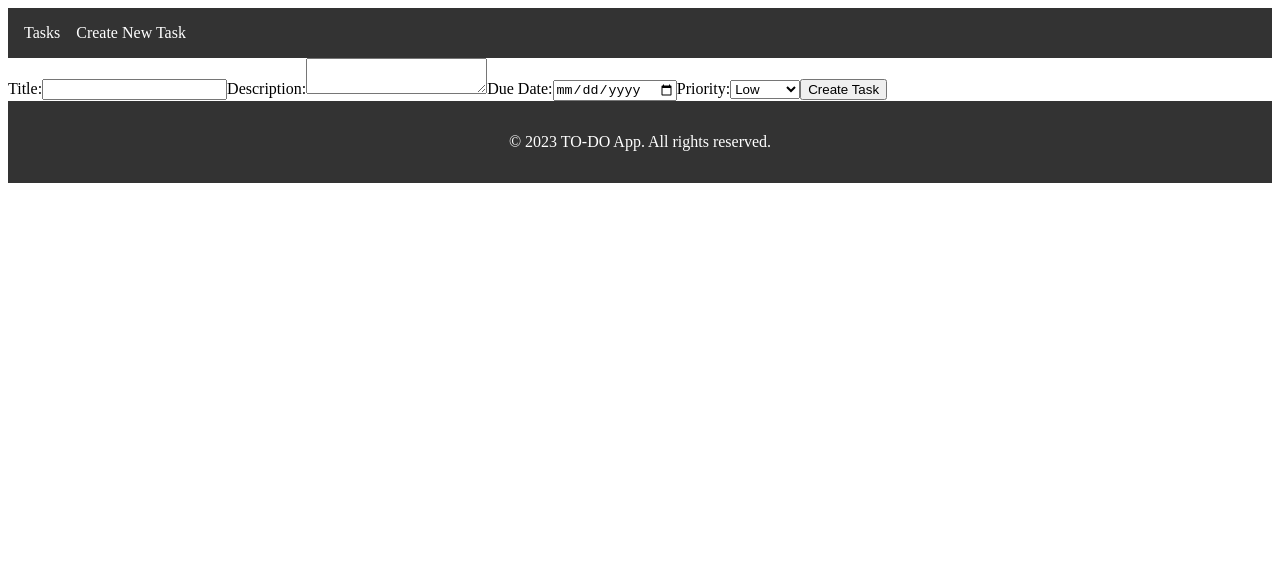
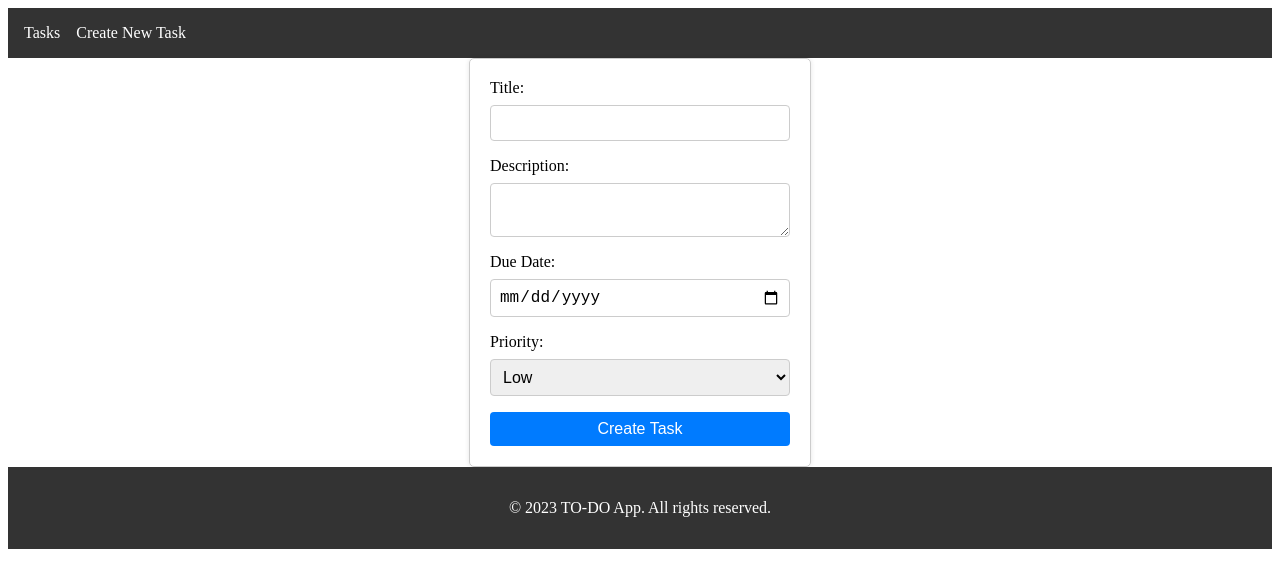
Before and after one commit to InnovationForge/AngularSandbox, an Angular app in the folder multi-module-todo-list-app/: page /tasks/new in a window 1280 px wide. Shown: the top 588 px of the page. Built offline with nearby package versions, Linux system fonts and the light colour scheme.

Commit message:
some changes in the CSS

```diff
--- a/multi-module-todo-list-app/src/app/task/task-form/task-form.component.css
+++ b/multi-module-todo-list-app/src/app/task/task-form/task-form.component.css
@@ -1 +1,60 @@
 /* Add styles for the task form here */
+/* Example CSS for TaskFormComponent */
+form {
+  display: flex;
+  flex-direction: column;
+  max-width: 300px;
+  margin: 0 auto;
+  padding: 20px;
+  border: 1px solid #ccc;
+  border-radius: 5px;
+  box-shadow: 0 0 5px rgba(0, 0, 0, 0.1);
+}
+
+form label {
+  margin-bottom: 8px;
+}
+
+form input[type='text'],
+form textarea,
+form select {
+  padding: 8px;
+  margin-bottom: 16px;
+  border: 1px solid #ccc;
+  border-radius: 4px;
+  font-size: 16px;
+}
+
+form input[type='date'] {
+  padding: 8px;
+  margin-bottom: 16px;
+  border: 1px solid #ccc;
+  border-radius: 4px;
+  font-size: 16px;
+  /* Adjust date input appearance for some browsers */
+  appearance: textfield;
+  -webkit-appearance: textfield;
+  -moz-appearance: textfield;
+}
+
+form button {
+  padding: 8px 16px;
+  background-color: #007bff;
+  color: #fff;
+  border: none;
+  border-radius: 4px;
+  cursor: pointer;
+  font-size: 16px;
+}
+
+form button:hover {
+  background-color: #0056b3;
+}
+
+/*!* Optional: Center the form vertically and horizontally on the page *!*/
+/*:host {*/
+/*  display: flex;*/
+/*  justify-content: center;*/
+/*  align-items: center;*/
+/*  height: 100vh;*/
+/*}*/
--- a/multi-module-todo-list-app/src/app/task/task-item/task-item.component.css
+++ b/multi-module-todo-list-app/src/app/task/task-item/task-item.component.css
@@ -1 +1,27 @@
 /* Add styles for the task item here */
+/* Example CSS for TaskItemComponent */
+.container {
+  max-width: 300px;
+  margin: 0 auto;
+  padding: 20px;
+  border: 1px solid #ccc;
+  border-radius: 5px;
+  box-shadow: 0 0 5px rgba(0, 0, 0, 0.1);
+}
+
+.container h2 {
+  margin-bottom: 10px;
+  font-size: 24px;
+}
+
+.container p {
+  margin-bottom: 8px;
+}
+
+/*!* Optional: Center the container horizontally on the page *!*/
+/*:host {*/
+/*  display: flex;*/
+/*  justify-content: center;*/
+/*  align-items: center;*/
+/*  height: 100vh;*/
+/*}*/
--- a/multi-module-todo-list-app/src/app/task/task-list/task-list.component.css
+++ b/multi-module-todo-list-app/src/app/task/task-list/task-list.component.css
@@ -1 +1,29 @@
 /* Add styles for the task list here */
+/* Example CSS for TaskListComponent */
+table {
+  width: 100%;
+  border-collapse: collapse;
+  margin-bottom: 20px;
+}
+
+table th,
+table td {
+  padding: 10px;
+  text-align: left;
+  border-bottom: 1px solid #ccc;
+}
+
+table th {
+  background-color: #007bff;
+  color: #fff;
+}
+
+table tr:hover {
+  background-color: #f1f1f1;
+}
+
+/* Optional: Center the table horizontally on the page */
+:host {
+  display: flex;
+  justify-content: center;
+}
```
